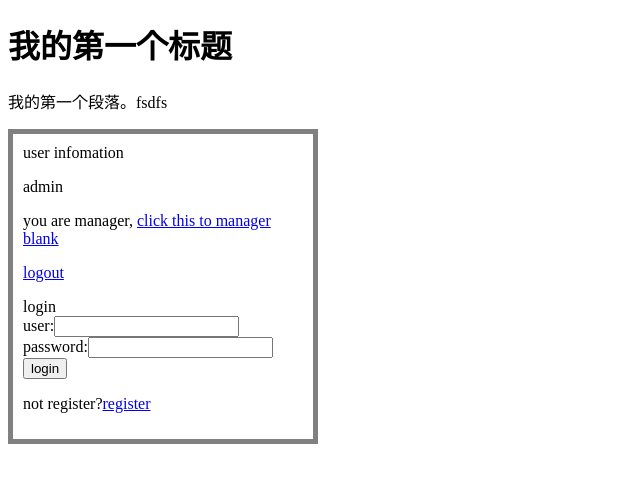
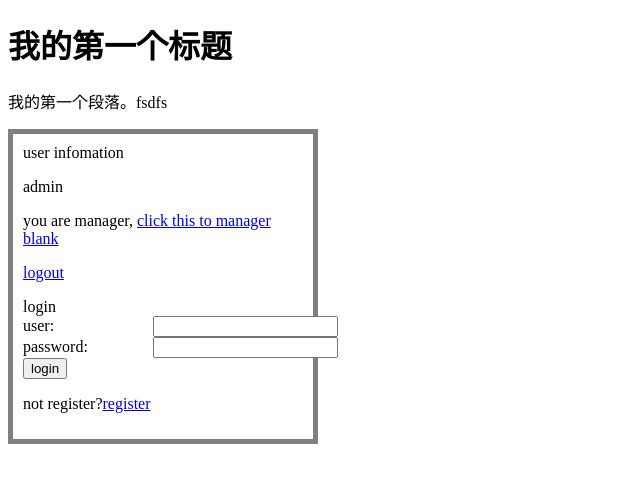
Before and after one commit to SuperLoserPeco/PersonalBlog, a website: page views/main/index.html in a window 1280 px wide. Shown: the whole page, without its empty margins (0-640 px from the left). Drawn offline with Linux system fonts and the light colour scheme.

Commit message:
update main.css

```diff
--- a/public/css/main.css
+++ b/public/css/main.css
@@ -5,8 +5,12 @@ main {
     margin: 0;
 }
 
-/*input {
-	position:absolute;
-    top:30px;
-    right:5px;
-}*/
+span.colDark{
+	display:inline-block;
+	width: 0px;
+}
+input {
+	position:relative;
+/*    top:30px;*/
+    left:130px;
+}
```
